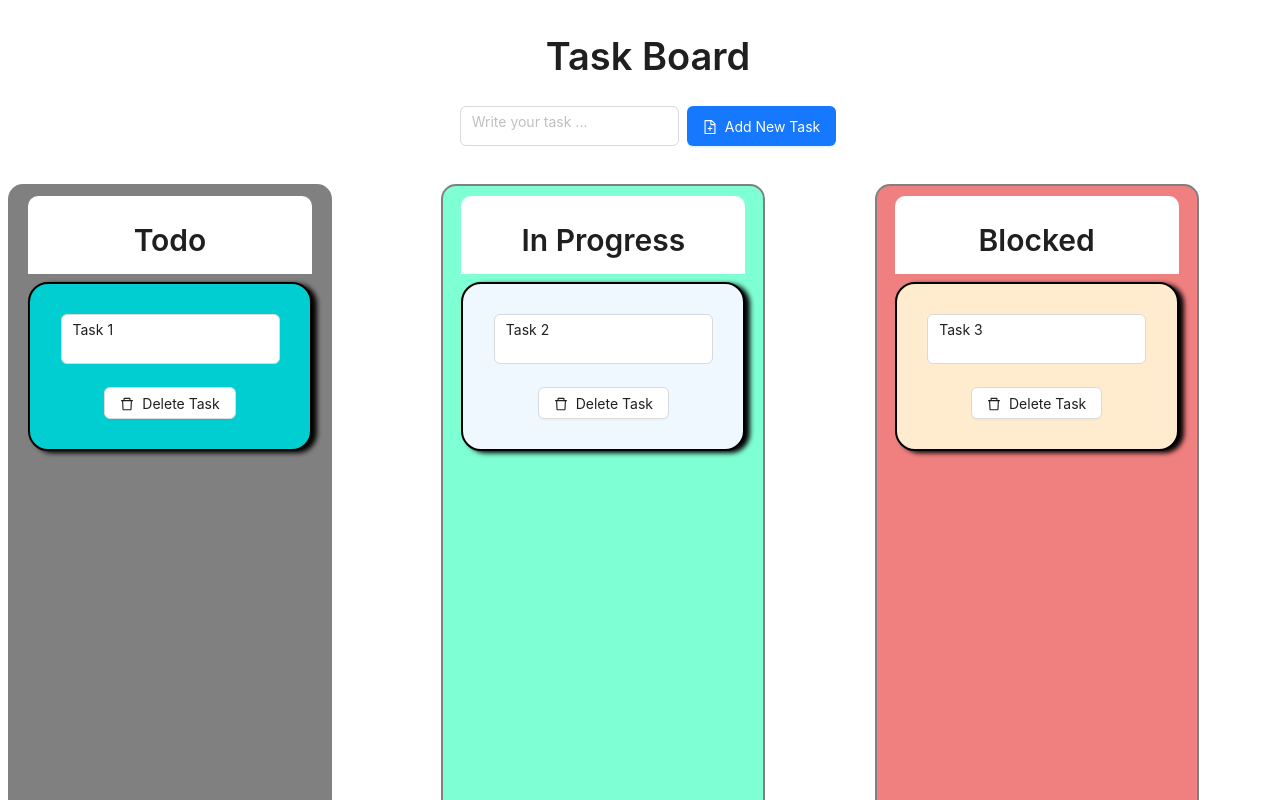
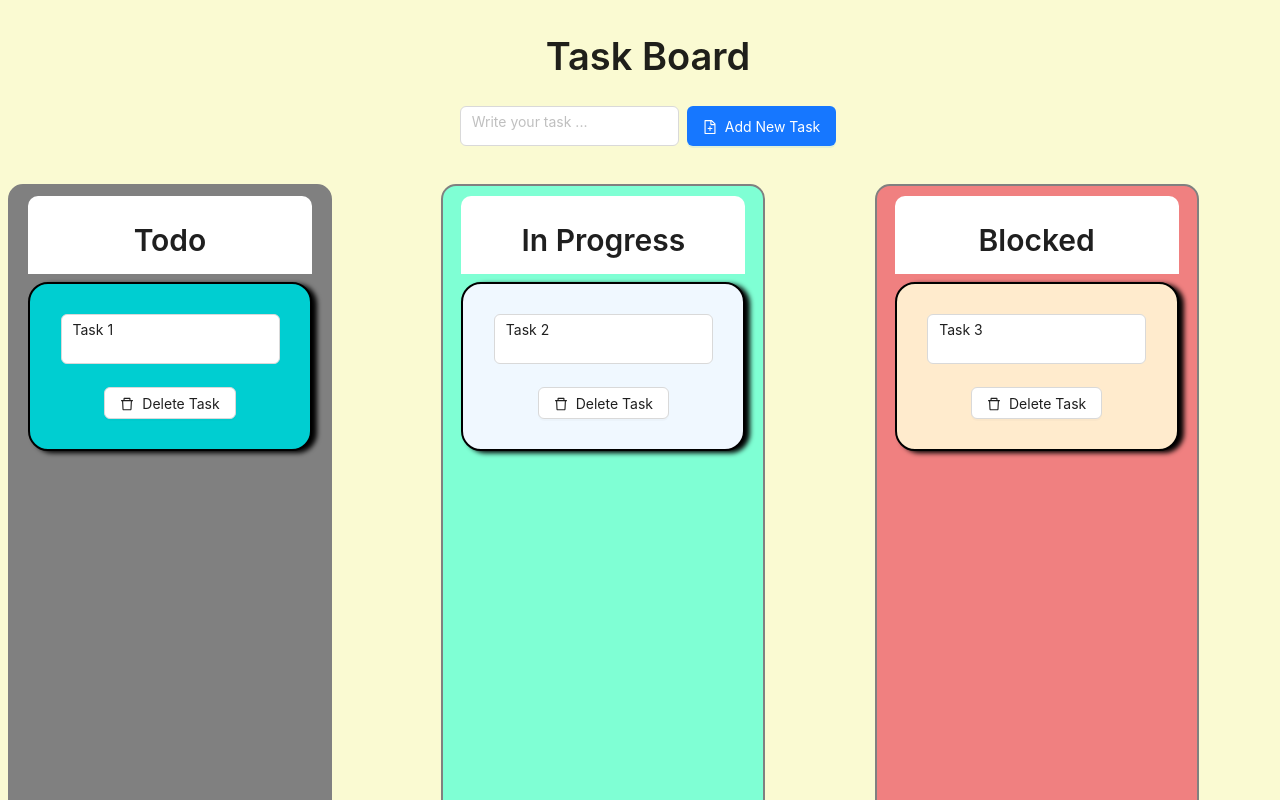
Before and after one commit to kaisarvam/react-ts-dnd-kanban-board, a React (Vite) app: page / in a window 1280 px wide. Shown: the top 800 px of the page. Built offline with nearby package versions, Linux system fonts and the light colour scheme.

Commit message:
body color update

```diff
--- a/src/styles/AppStyle.css
+++ b/src/styles/AppStyle.css
@@ -2,6 +2,10 @@
 @import "./mediaQuery/xl.css";
 @import "./mediaQuery/md.css";
 @import "./mediaQuery/sm.css";
+
+body{
+  background-color: LightGoldenRodYellow;
+}
 
 .full-width {
   width: 100vw;
```
Also changed, not shown: 1 other file (tests, documents, lock files or other folders).
